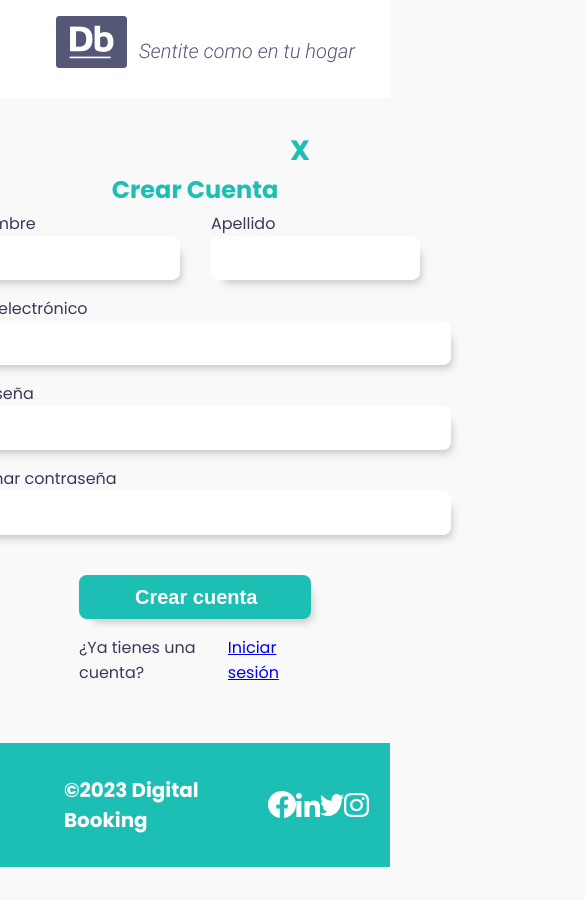
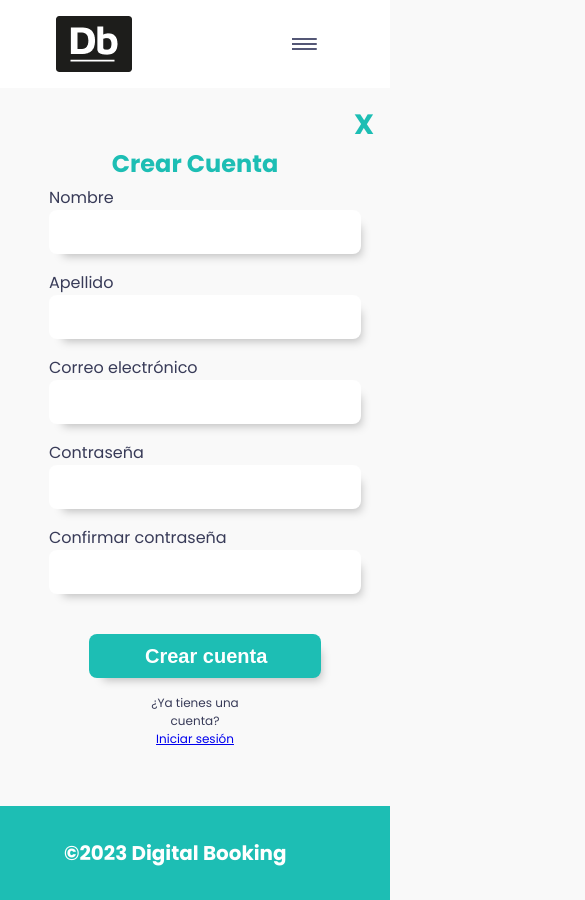
Before and after one commit to oicor6/DigitalBooking, a React (Vite) app in the folder ReactAppDigitalBooking/: page /createacc in a window 390 px wide. Shown: the top 900 px of the page, 585 px wide, since content can reach past the window. Before the commit the page ends 867 px from the top, so only its background shows below. Built offline with nearby package versions, Linux system fonts and the light colour scheme.

Commit message:
responsive

```diff
--- a/ReactAppDigitalBooking/src/Components/Header.jsx
+++ b/ReactAppDigitalBooking/src/Components/Header.jsx
@@ -4,6 +4,8 @@ import {Link} from 'react-router-dom'
 import { useState } from 'react';
 import { useEffect } from 'react';
 import User from './User';
+import MenuLogo from '../images/MenuLogo.png'
+import LogoMob from '../images/LogoMob.png'
 
 const Header = () => {
   const [user,setUser] = useState()
@@ -17,7 +19,10 @@ const Header = () => {
 
   return (
     <div className='header'>
-      <Link to={'/'}><img src={Logo} alt="Logo"/></Link>
+      {/* <Link to={'/'}><img src={Logo} alt="Logo"/></Link> */}
+      <Link to={'/'}><img className='LogoDesk' src={Logo} alt="Logo"/></Link>
+      <Link to={'/'}><img className='LogoMob' src={LogoMob} alt="Logo"/></Link>
+      <Link to={'/'}><img className='MenuLogo' src={MenuLogo} alt="Logo"/></Link>
       {user ? <User user={user}/>: <div className='buttons'><Link to={'/login'}><button className='headerButtons'>Iniciar Sesion</button></Link><Link to={'createacc'}><button className='headerButtons'>Crear Cuenta</button></Link></div>}
     </div>
   )
--- a/ReactAppDigitalBooking/src/index.css
+++ b/ReactAppDigitalBooking/src/index.css
@@ -62,6 +62,12 @@ body {
 .headerButtons:hover:after {
   transition: all 0.3s ease-out;
   transform: scale(1, 1);
+}
+.LogoMob{
+  display: none;
+}
+.MenuLogo{
+  display: none;
 }
 .imgPerfil{
   background-color: #383B58;
@@ -466,3 +472,100 @@ body {
   }
 
 }
+@media only screen and (min-width: 320px) and (max-width: 736px){
+  .LogoMob{
+    display: flex;
+    align-self: flex-start;
+  }
+  .inputs{
+    flex-direction: column;
+    justify-content: center;
+    width: 63vw;
+  }
+  .MenuLogo{
+    display:flex;
+    align-self: flex-end;
+  }
+  .LogoDesk{
+    display: none;
+  }
+  .headerButtons{
+    display: none;
+  }
+  .MenuLogo{
+    padding-left: 10rem;
+    align-self: flex-end;
+  }
+  .header{
+    display: flex;
+    justify-content: space-around;
+    width: 100vw;
+  }
+  .login {
+    flex-direction: column ;
+    justify-content: center;
+  }
+  .login input{
+    width: 90vw;
+  }
+  .closeLogin{
+    justify-content: center;
+    margin-right: 1rem;
+    padding: 0;
+  }
+  .registro{
+    flex-direction: column;
+    padding-top: 2rem;
+  }
+  .loginCampos{
+    width: 100vw;
+    margin-top: 20px;
+    padding-left:20px;
+  }
+
+  .footer{
+    flex-direction: column;
+  }
+  .logosFooter{
+    display: none;
+  }
+}
+@media only screen and (min-width: 320px) and (max-width: 736px){
+  .signupCampos input{
+    width: 80vw;
+  }
+  .nombreApellido{
+    flex-direction: column;
+  }
+  .signupCampos{
+    padding-left: 20px;
+  }
+  .linkLogin {
+    flex-direction: column ;
+    justify-content: center;
+    font-size: 0.75rem;
+  }
+  .linkLogin p {
+    text-align: center;
+  }
+  .nombreApellido {
+    padding-left: 0;
+  }
+  .dato2Input input{
+    padding-right: 1.5rem;
+  }
+}
+@media only screen and (min-width: 736px) and (max-width: 876px){
+  .LogoDesk{
+    display: none;
+  }
+  .LogoMob{
+    display: flex;
+  }
+  .botoniniciar{
+    display: none;
+  }
+  .logosFooter{
+    width: 25vw;
+  }
+}
```
Also changed, not shown: ReactAppDigitalBooking/src/images/LogoMob.png (added), ReactAppDigitalBooking/src/images/MenuLogo.png (added).
